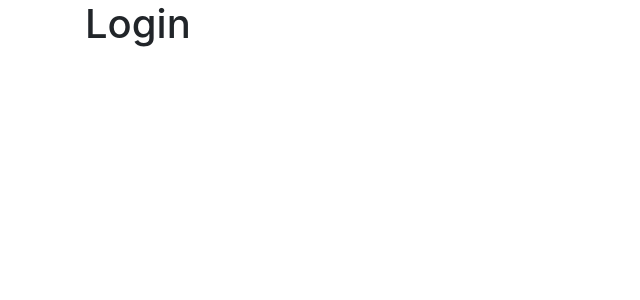
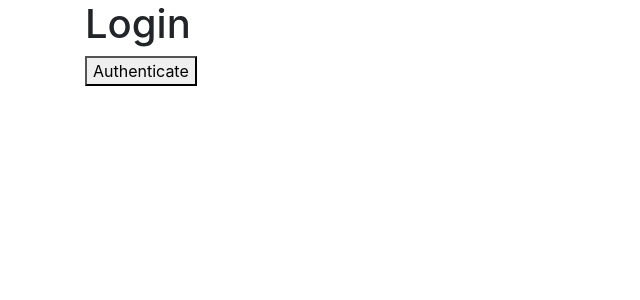
Before and after one commit to joshfagen/PERN-Login, a React (Create React App) app in the folder client/: page /login in a window 1280 px wide. Shown: the top 300 px of the page, without its empty margins (0-640 px from the left). Built offline with nearby package versions, Linux system fonts and the light colour scheme.

Commit message:
adds authenticate test button to login page

```diff
--- a/client/src/App.js
+++ b/client/src/App.js
@@ -1,4 +1,4 @@
-import React, {Fragment} from 'react';
+import React, { Fragment, useState } from 'react';
 import './App.css';
 
 import {
@@ -15,6 +15,13 @@ import {
  import Register from './components/Register';
 
 function App() {
+
+  const [isAuthenticated, setIsAuthenticated] = useState(false);
+
+  const setAuth = boolean => {
+    setIsAuthenticated(boolean);
+  };
+
   return (
     <Fragment>
       <Router>
@@ -23,17 +30,35 @@ function App() {
             <Route
               exact
               path="/login"
-              render={props => <Login {...props} />}
+              render={props =>
+                !isAuthenticated ? (
+                <Login {...props} setAuth={setAuth}/>
+                ) : (
+                <Redirect to="/dashboard" />
+                )
+              }
             />
             <Route
               exact
               path="/register"
-              render={props => <Register {...props} />}
+              render={props =>
+                !isAuthenticated ? (
+                <Register {...props} setAuth={setAuth}/>
+              ) : (
+                <Redirect to="/login" />
+              )
+            }
             />
             <Route
               exact
               path="/dashboard"
-              render={props => <Dashboard {...props} />}
+              render={props =>
+                isAuthenticated ? (
+                <Dashboard {...props} setAuth={setAuth}/>
+              ) : (
+                <Redirect to="/login" />
+              )
+            }
             />
           </Switch>
         </div>
--- a/client/src/components/Login.js
+++ b/client/src/components/Login.js
@@ -1,9 +1,10 @@
 import React, { Fragment } from 'react';
 
-const Login = () => {
+const Login = ({setAuth}) => {
  return (
     <Fragment>
         <h1>Login</h1>
+        <button onClick={() => setAuth(true)}>Authenticate</button>
     </Fragment>
  )
 
```
